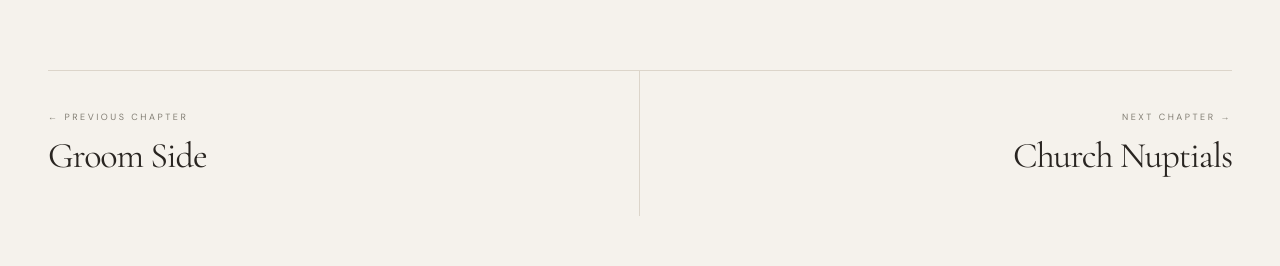
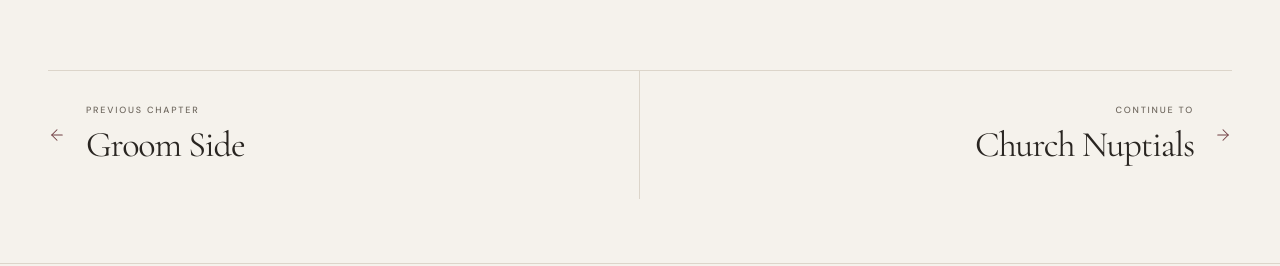
Before and after one commit to merrrrrick/ashber-drifa, a Next.js app: page /bride in a window 1280 px wide. Shown: the part 1835-2101 px from the top of the page. Built offline with nearby package versions, Linux system fonts and the light colour scheme; no server answers.

Commit message:
Improve chapter-to-chapter navigation

```diff
--- a/components/ChapterNavigation.tsx
+++ b/components/ChapterNavigation.tsx
@@ -1,4 +1,5 @@
 import Link from "next/link";
+import { ArrowLeft, ArrowRight } from "lucide-react";
 
 interface ChapterNavigationProps {
   previous?: { name: string; slug: string; chapter?: string };
@@ -7,19 +8,24 @@ interface ChapterNavigationProps {
 
 export default function ChapterNavigation({ previous, next }: ChapterNavigationProps) {
   return (
-    <div className="mt-24 grid border-t border-[var(--line)] sm:mt-32 md:grid-cols-2">
+    <nav aria-label="Browse wedding chapters" className="mt-24 grid border-t border-[var(--line)] sm:mt-32 md:grid-cols-2">
       {previous ? (
-        <Link href={`/${previous.slug}`} className="group border-b border-[var(--line)] py-8 md:border-b-0 md:border-r md:pr-10 md:py-10">
-          <p className="text-[9px] uppercase tracking-[0.28em] text-[#817d73]">← Previous chapter</p>
-          <p className="mt-3 font-editorial text-3xl tracking-[-0.03em] transition group-hover:italic sm:text-4xl">{previous.name}</p>
+        <Link href={"/" + previous.slug} className="group flex min-h-32 items-center gap-5 border-b border-[var(--line)] py-8 md:border-b-0 md:border-r md:pr-10">
+          <ArrowLeft size={18} strokeWidth={1.4} className="shrink-0 text-[var(--wine)] transition-transform duration-150 group-hover:-translate-x-1" />
+          <span><span className="block text-[9px] font-medium uppercase tracking-[0.2em] text-[var(--muted)]">Previous chapter</span><span className="mt-2 block font-editorial text-3xl tracking-[-0.03em] sm:text-4xl">{previous.name}</span></span>
         </Link>
       ) : <div />}
-      {next && (
-        <Link href={`/${next.slug}`} className="group py-8 md:py-10 md:pl-10 md:text-right">
-          <p className="text-[9px] uppercase tracking-[0.28em] text-[#817d73]">Next chapter →</p>
-          <p className="mt-3 font-editorial text-3xl tracking-[-0.03em] transition group-hover:italic sm:text-4xl">{next.name}</p>
+      {next ? (
+        <Link href={"/" + next.slug} className="group flex min-h-32 items-center justify-end gap-5 py-8 text-right md:pl-10">
+          <span><span className="block text-[9px] font-medium uppercase tracking-[0.2em] text-[var(--muted)]">Continue to</span><span className="mt-2 block font-editorial text-3xl tracking-[-0.03em] sm:text-4xl">{next.name}</span></span>
+          <ArrowRight size={18} strokeWidth={1.4} className="shrink-0 text-[var(--wine)] transition-transform duration-150 group-hover:translate-x-1" />
+        </Link>
+      ) : (
+        <Link href="/" className="group flex min-h-32 items-center justify-end gap-5 py-8 text-right md:pl-10">
+          <span><span className="block text-[9px] font-medium uppercase tracking-[0.2em] text-[var(--muted)]">Return to</span><span className="mt-2 block font-editorial text-3xl tracking-[-0.03em] sm:text-4xl">The beginning</span></span>
+          <ArrowRight size={18} strokeWidth={1.4} className="shrink-0 text-[var(--wine)] transition-transform duration-150 group-hover:translate-x-1" />
         </Link>
       )}
-    </div>
+    </nav>
   );
 }
```
